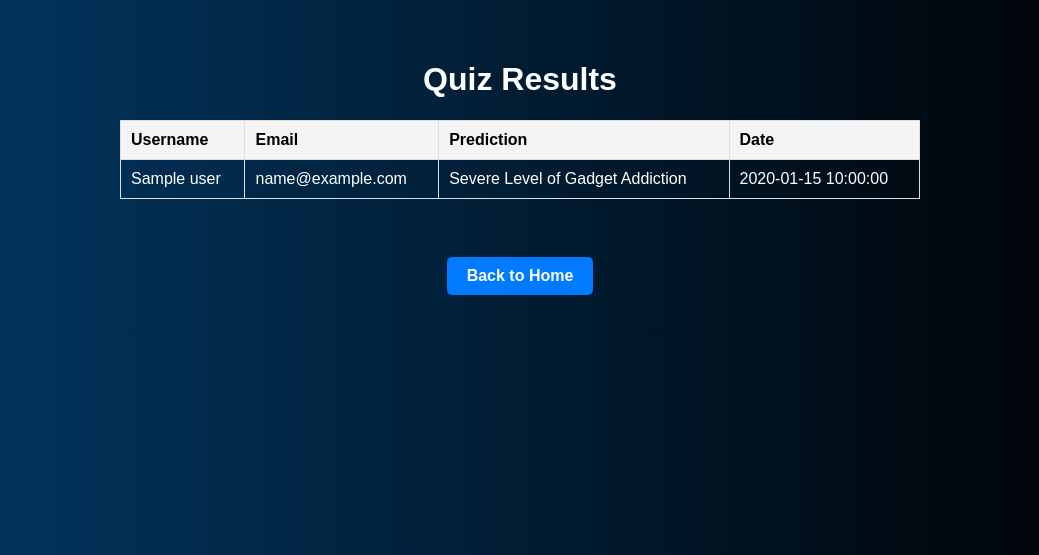
After one commit to arjunvm07/gadget, a Flask app: page /admin/quiz_results in a window 1280 px wide. The commit adds this page. Shown: the top 555 px of the page, without its empty margins (120-1159 px from the left). Run offline with Flask 3, Linux system fonts and the light colour scheme; the visitor is signed in with stand-in values (Sample User, id 1); a database or web service that is not in the repository returns one stand-in record (values such as "Sample title"); parts of the project's set-up code (start-up, migrations or seed data) failed here and were passed over.

Commit message:
Update app.py, base.html, and add admin_quiz_results.html

```diff
--- a/app.py
+++ b/app.py
@@ -386,6 +386,28 @@ def delete_reported_post(post_id):
 
     posts_collection.delete_one({"_id": ObjectId(post_id)})
     return redirect(url_for('admin_dashboard'))
+@app.route('/admin/quiz_results')
+def admin_quiz_results():
+    if 'user' not in session or not session.get('is_admin'):
+        return redirect(url_for('login'))
+
+    # Fetch all users with their quiz results
+    users = users_collection.find({"quiz_results": {"$exists": True, "$not": {"$size": 0}}})
+    quiz_data = []
+
+    for user in users:
+        for quiz in user["quiz_results"]:
+            quiz_data.append({
+                "username": user["name"],
+                "email": user["email"],
+                "prediction": quiz["prediction"],
+                "date": quiz["date"]
+            })
+
+    # Sort by date (most recent first)
+    quiz_data = sorted(quiz_data, key=lambda x: x["date"], reverse=True)
+
+    return render_template('admin_quiz_results.html', quiz_data=quiz_data)
 
 
 
--- /dev/null
+++ b/templates/admin_quiz_results.html
@@ -0,0 +1,84 @@
+<!DOCTYPE html>
+<html lang="en">
+<head>
+    <meta charset="UTF-8">
+    <meta name="viewport" content="width=device-width, initial-scale=1.0">
+    <title>Admin - Quiz Results</title>
+    <link rel="stylesheet" href="{{ url_for('static', filename='styles.css') }}"> <!-- Add your CSS if needed -->
+    <style>
+        /* Inline CSS for the Back to Home button */
+        .back-button {
+            display: inline-block;
+            padding: 10px 20px;
+            font-size: 16px;
+            color: #fff;
+            background-color: #007bff;
+            border: none;
+            border-radius: 5px;
+            text-decoration: none;
+            text-align: center;
+            cursor: pointer;
+            transition: background-color 0.3s ease;
+        }
+        .back-button:hover {
+            background-color: #0056b3;
+        }
+        .container {
+            margin: 20px auto;
+            padding: 20px;
+            max-width: 800px;
+            text-align: center;
+            font-family: Arial, sans-serif;
+        }
+        table {
+            width: 100%;
+            border-collapse: collapse;
+            margin: 20px 0;
+        }
+        th, td {
+            padding: 10px;
+            border: 1px solid #ddd;
+            text-align: left;
+        }
+        th {
+            background-color: #f4f4f4;
+            color: black;
+        }
+    </style>
+</head>
+<body>
+    <div class="container">
+        <h1>Quiz Results</h1>
+        <table>
+            <thead>
+                <tr>
+                    <th>Username</th>
+                    <th>Email</th>
+                    <th>Prediction</th>
+                    <th>Date</th>
+                </tr>
+            </thead>
+            <tbody>
+                {% for quiz in quiz_data %}
+                    <tr>
+                        <td>{{ quiz.username }}</td>
+                        <td>{{ quiz.email }}</td>
+                        <td>
+                            {% if quiz.prediction == 0 %}
+                                Low Level of Gadget Addiction
+                            {% elif quiz.prediction == 1 %}
+                                High Level of Gadget Usage
+                            {% else %}
+                                Severe Level of Gadget Addiction
+                            {% endif %}
+                        </td>
+                        <td>{{ quiz.date.strftime('%Y-%m-%d %H:%M:%S') }}</td>
+                    </tr>
+                {% endfor %}
+            </tbody>
+        </table>
+        <br>
+        <a href="{{ url_for('home') }}" class="back-button">Back to Home</a>
+    </div>
+</body>
+</html>
--- a/templates/base.html
+++ b/templates/base.html
@@ -16,6 +16,10 @@
             {% if session.is_admin %}
                 <a href="/admin/dashboard">Admin Dashboard</a>
             {% endif %}
+            {% if is_admin %}
+    <a href="{{ url_for('admin_quiz_results') }}">View Quiz Results</a>
+             {% endif %}
+
             <div class="navbar-right">
                 <span class="navbar-icon">👤</span>
                 <span class="navbar-user">{{ username }}</span>
```
